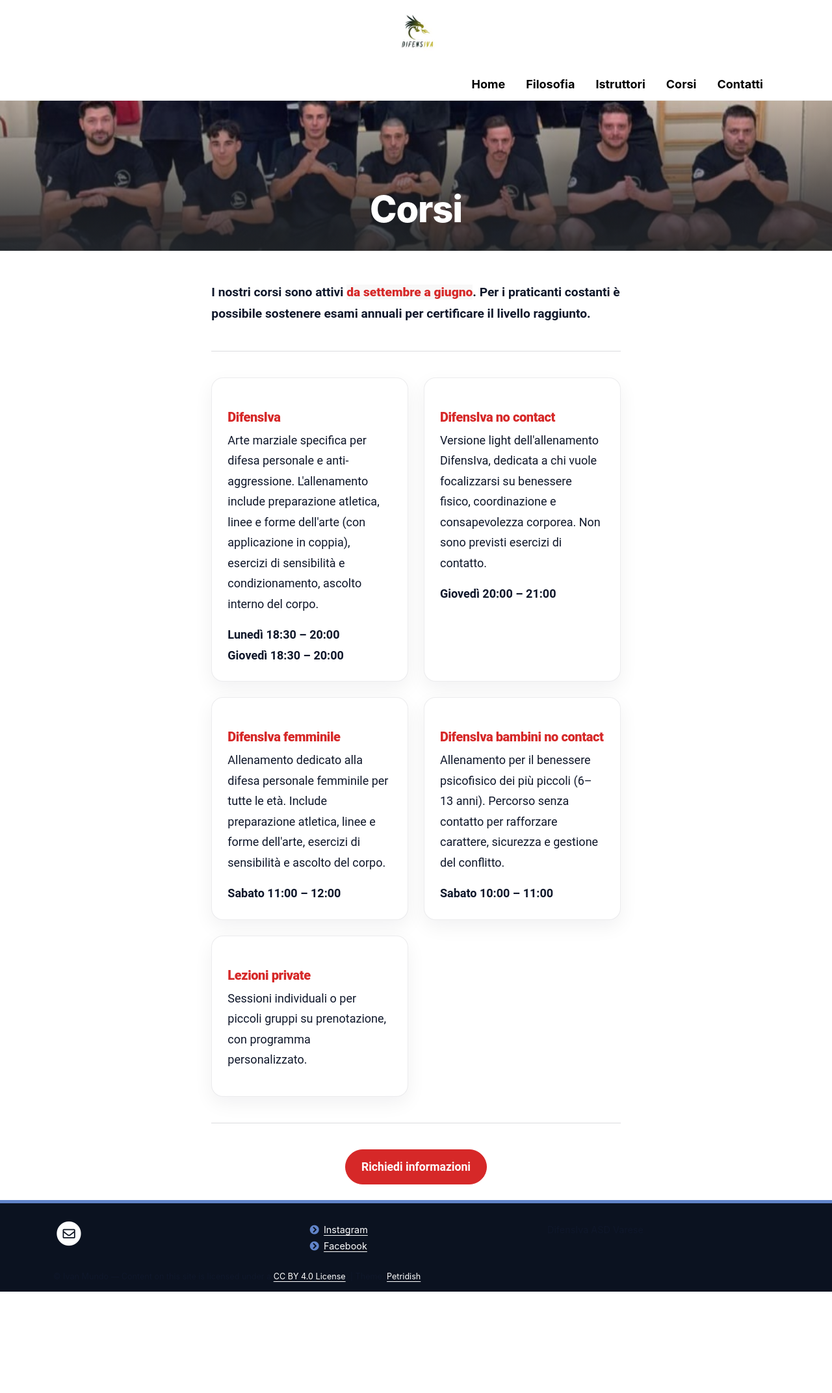
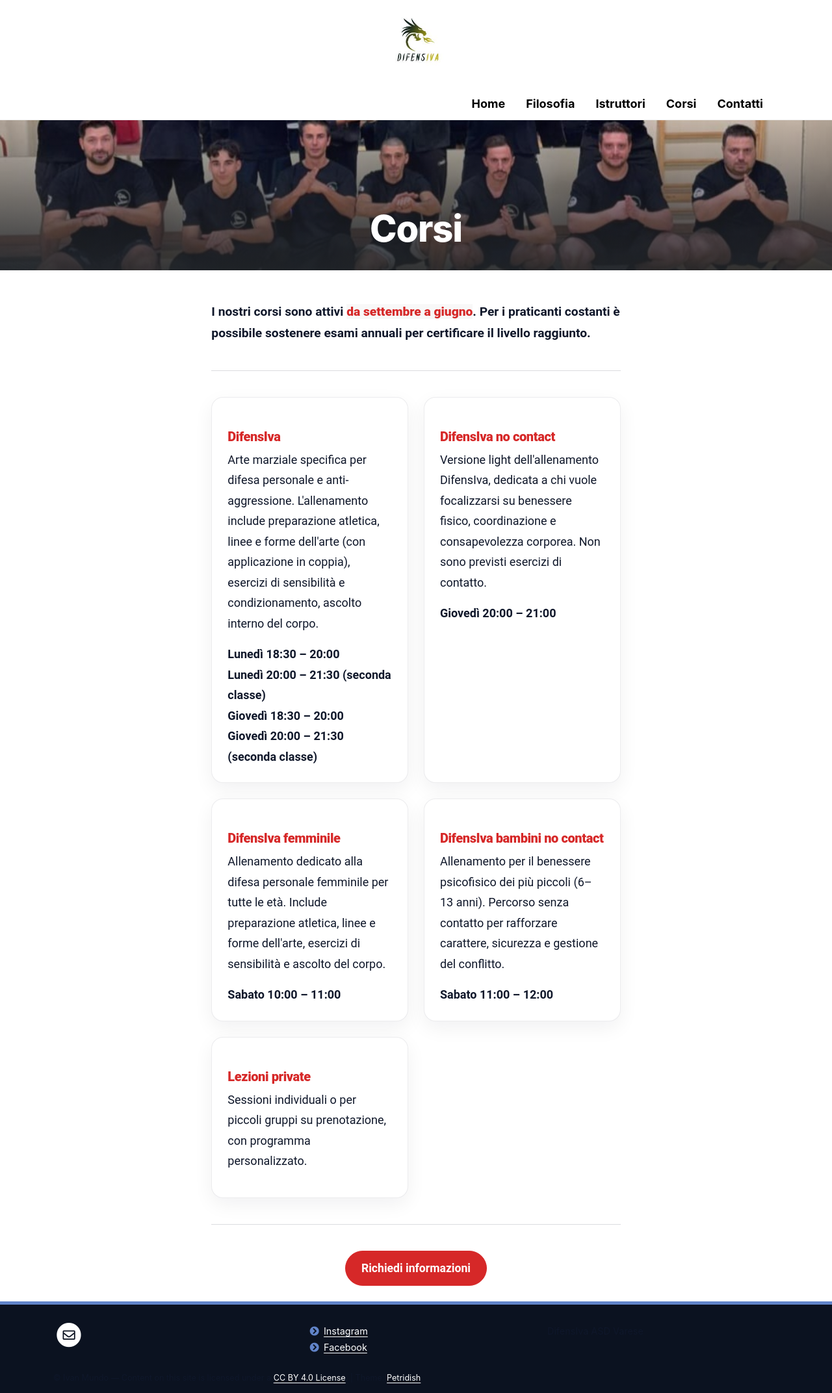
Before and after one commit to difensiva-varese/difensiva, a Jekyll site: the page built from pages/attestati.md, in a window 1280 px wide. Shown: the whole page at 65% size. Built offline with Jekyll 4.4.1, drawn with Linux system fonts in a browser that asks for light colours; before the commit the page ends 1988 px from its top, so only the background shows below that.

Commit message:
modifying themes

```diff
--- a/_sass/_custom.scss
+++ b/_sass/_custom.scss
@@ -351,7 +351,7 @@ header,
 
 /* Override del div con inline style height:300px */
 .text-center.my-3{
-  height: 90px !important;     /* prova 70–120 */
+  height: 120px !important;     /* prova 70–120 */
   margin-top: .5rem !important;
   margin-bottom: .5rem !important;
 }
@@ -380,3 +380,8 @@ header,
   height: auto;
   display: block;
 }
+.video-wrapper{
+  background: #f8fafc;
+  padding: 1rem;
+  border-radius: 20px;
+}
--- a/pages/attestati.md
+++ b/pages/attestati.md
@@ -20,7 +20,9 @@ L'allenamento include preparazione atletica, linee e forme dell'arte (con applic
 
 <div class="course-time">
 Lunedì 18:30 – 20:00<br>
-Giovedì 18:30 – 20:00
+Lunedì 20:00 – 21:30 (seconda classe)<br>
+Giovedì 18:30 – 20:00<br>
+Giovedì 20:00 – 21:30 (seconda classe)
 </div>
 </div>
 
```
Also changed, not shown: other parts of pages/attestati.md (+2 -2 lines).
